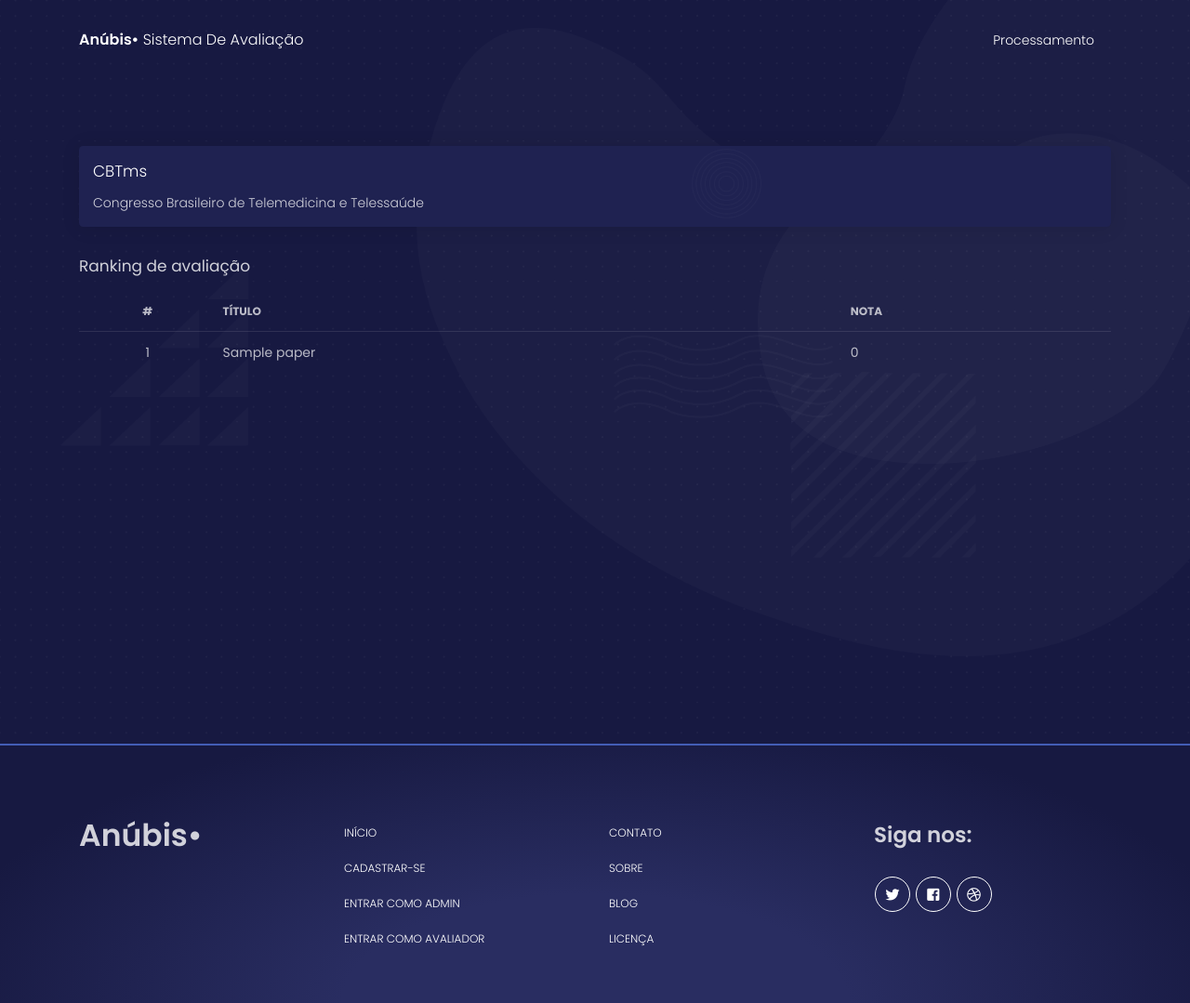
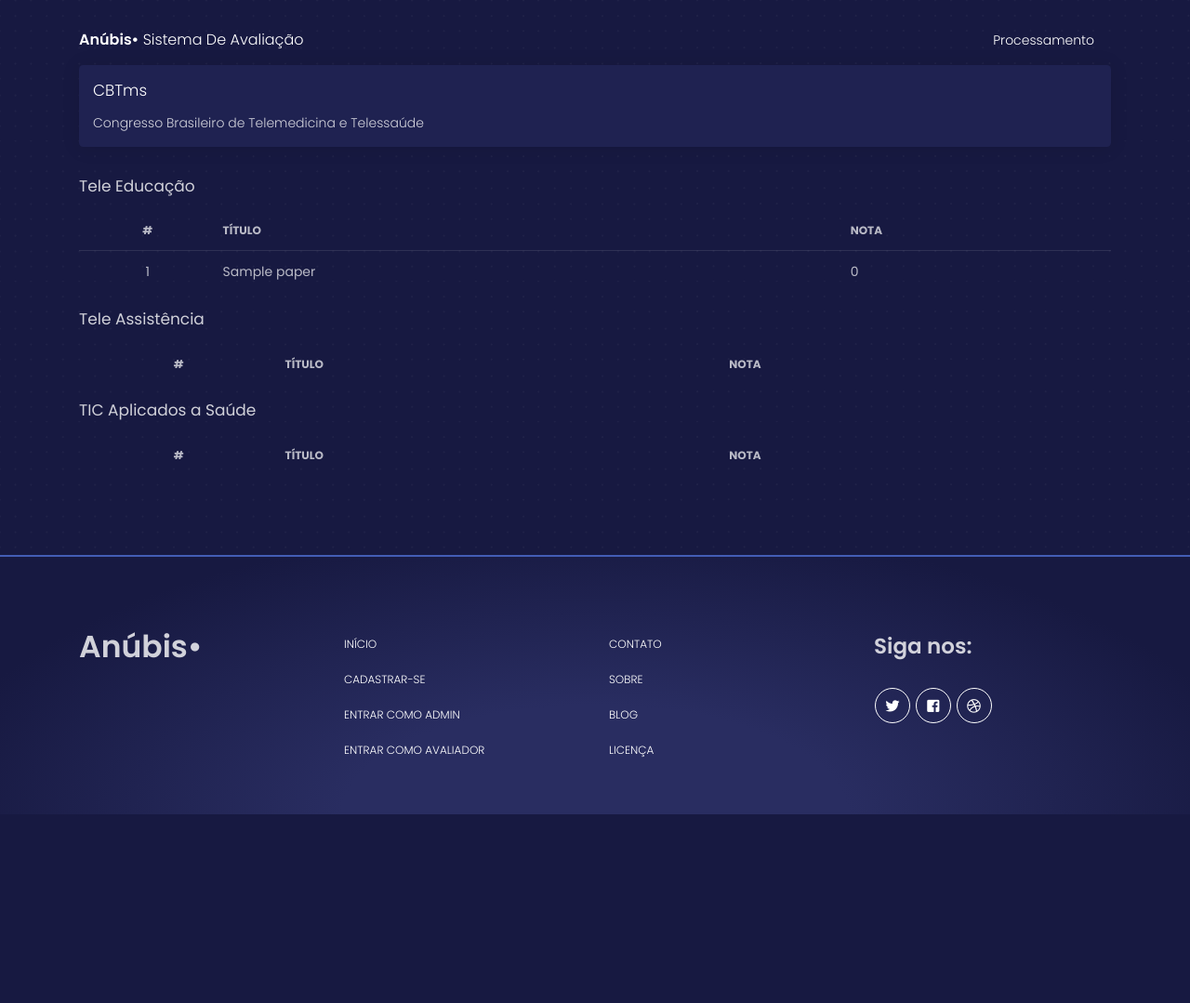
Before and after one commit to vieiraeduardos/anubis, a Flask app: page /events/1/processing/ in a window 1280 px wide. Shown: the whole page at 93% size. After the commit the page ends 876 px from the top, so only its background shows below. Run offline with Flask 2, Linux system fonts and the light colour scheme; tables that the repository leaves empty or names only in its code hold one stand-in row (values such as "Sample post"); lists and menus that the app fills with data are empty; some libraries are stand-ins or nearby versions.

Commit message:
Ordening by catgeories

```diff
--- a/app/templates/processing.html
+++ b/app/templates/processing.html
@@ -46,17 +46,9 @@
   </nav>
   <!-- End Navbar -->
   <div class="wrapper">
-    <div class="page-header">
-      <img src="{{ url_for('static', filename='assets/img/blob.png') }}" class="path">
-      <img src="{{ url_for('static', filename='assets/img/path2.png') }}" class="path2">
-      <img src="{{ url_for('static', filename='assets/img/triunghiuri.png') }}" class="shapes triangle">
-      <img src="{{ url_for('static', filename='assets/img/waves.png') }}" class="shapes wave">
-      <img src="{{ url_for('static', filename='assets/img/patrat.png') }}" class="shapes squares">
-      <img src="{{ url_for('static', filename='assets/img/cercuri.png') }}" class="shapes circle">
-      <div class="content">
-        <div class="container">
-          <div class="row row-grid justify-content-between  text-left">
-            <div class="col-lg-12 col-sm-12 px-2 py-2"></div>
+    <div class="section">
+      <div class="container">
+        <div class="row justify-content-between">
 
             <div class="col-lg-12 col-sm-12">
                 <div class="card">
@@ -66,7 +58,7 @@
                   </div>
                 </div>
 
-                <h4>Ranking de avaliação</h4>
+                <h4>Tele Educação</h4>
 
                 <table class="table">
                   <thead>
@@ -80,16 +72,74 @@
                   <tbody>
                       {% if papers %}
                         {% for paper in papers %}
+                          {% if paper.category == 1 %}
+                            <tr>
+                                <td class="text-center">1</td>
+                                <td>{{ paper.title }}</td>
+                                <td>{{ paper.note }}</td>
+                            </tr>
+                          {% endif%}
+                        {% endfor %}
+                      {% endif %}
+
+                  </tbody>
+              </table>
+
+              <h4>Tele Assistência</h4>
+
+              <table class="table">
+                <thead>
+                    <tr>
+                        <th class="text-center">#</th>
+                        <th>Título</th>
+                        <th>Nota</th>
+
+                    </tr>
+                </thead>
+                <tbody>
+                    {% if papers %}
+                      {% for paper in papers %}
+                        {% if paper.category == 2 %}
                           <tr>
                               <td class="text-center">1</td>
                               <td>{{ paper.title }}</td>
                               <td>{{ paper.note }}</td>
                           </tr>
-                        {% endfor %}
-                      {% endif %}
+                        {% endif%}
+                      {% endfor %}
+                    {% endif %}
 
-                  </tbody>
-              </table>
+                </tbody>
+            </table>
+
+            <h4>TIC Aplicados a Saúde</h4>
+
+            <table class="table">
+              <thead>
+                  <tr>
+                      <th class="text-center">#</th>
+                      <th>Título</th>
+                      <th>Nota</th>
+
+                  </tr>
+              </thead>
+              <tbody>
+                  {% if papers %}
+                    {% for paper in papers %}
+                      {% if paper.category == 3 %}
+                        <tr>
+                            <td class="text-center">1</td>
+                            <td>{{ paper.title }}</td>
+                            <td>{{ paper.note }}</td>
+                        </tr>
+                      {% endif%}
+                    {% endfor %}
+                  {% endif %}
+
+              </tbody>
+          </table>
+
+
 
             </div>
 
@@ -97,27 +147,5 @@
 
         </div>
       </div>
-    </div>
-
-    <!-- Modal -->
-    <div class="modal fade" id="exampleModal" tabindex="-1" role="dialog" aria-labelledby="exampleModalLabel" aria-hidden="true">
-      <div class="modal-dialog" role="document">
-        <div class="modal-content">
-          <div class="modal-header">
-            <h5 class="modal-title" id="exampleModalLabel">Modal title</h5>
-            <button type="button" class="close" data-dismiss="modal" aria-label="Close">
-              <span aria-hidden="true">&times;</span>
-            </button>
-          </div>
-          <div class="modal-body">
-            ...
-          </div>
-          <div class="modal-footer">
-            <button type="button" class="btn btn-secondary" data-dismiss="modal">Close</button>
-            <button type="button" class="btn btn-primary">Save changes</button>
-          </div>
-        </div>
-      </div>
-    </div>
 
 {% include "footer.html" %}
```
Also changed, not shown: app.py (renamed from run.py).
